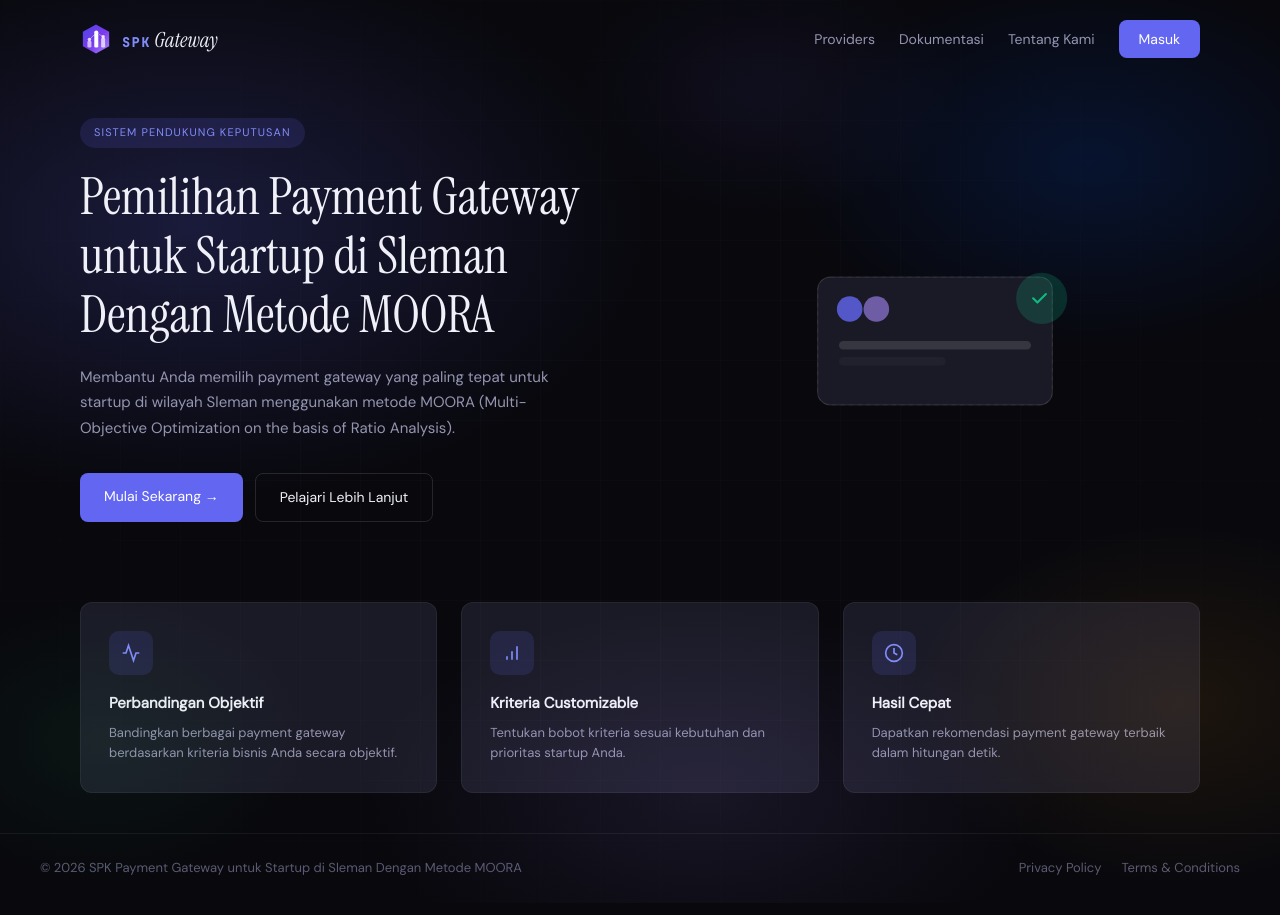
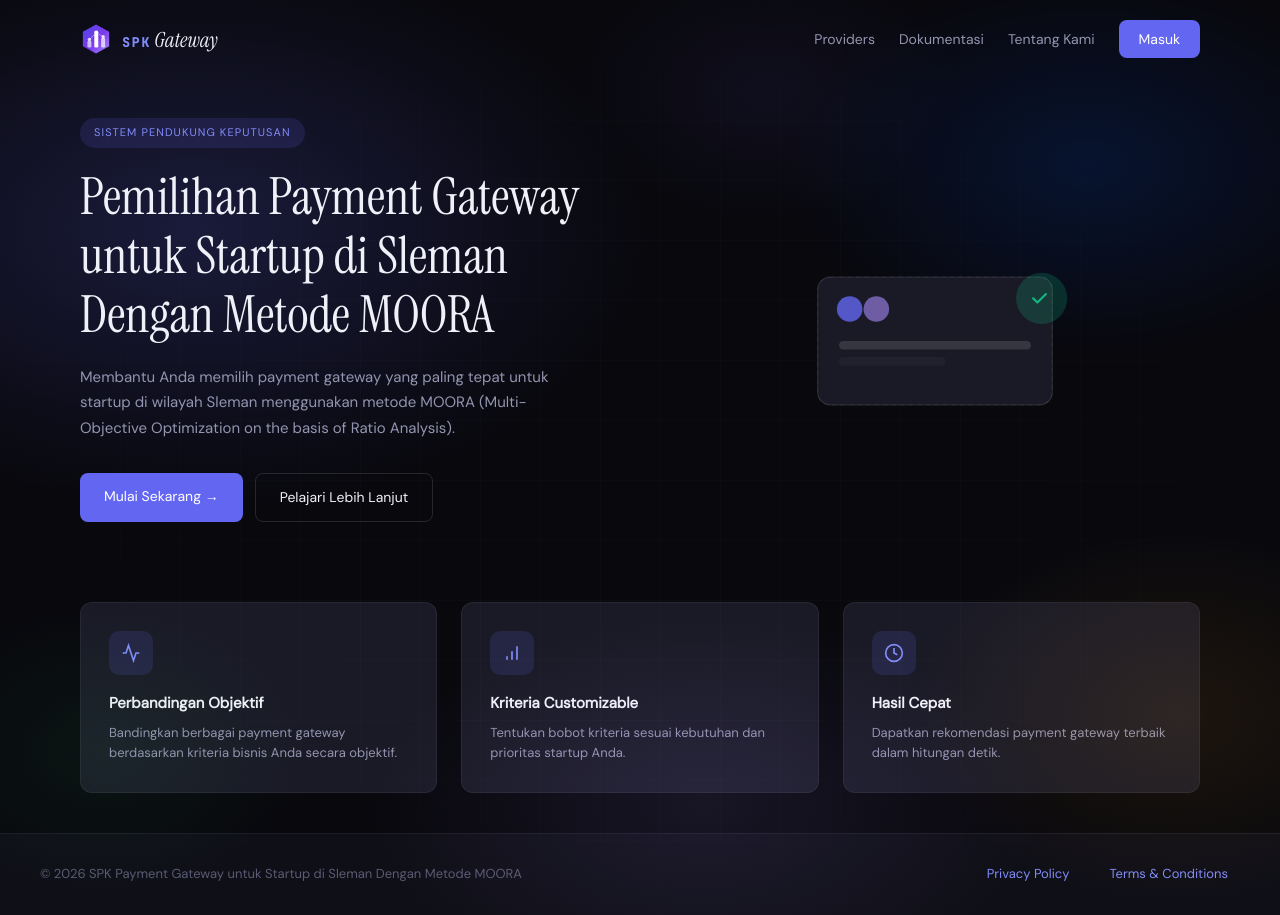
Before and after one commit to pamunqas/spk-app, a Next.js app: page / in a window 1280 px wide. Built offline with nearby package versions, Linux system fonts and the light colour scheme.

Commit message:
fix: make footer links more visible with styling

```diff
--- a/app/globals.css
+++ b/app/globals.css
@@ -747,11 +747,18 @@ body { font-family: var(--font-body); background: var(--bg); color: var(--text);
 .landing-footer {
   border-top: 1px solid var(--border); padding: 24px 40px;
   display: flex; align-items: center; justify-content: space-between;
+  background: var(--bg-2);
 }
-.landing-footer p { font-size: 13px; color: var(--text-3); }
-.landing-footer-links { display: flex; gap: 20px; }
-.landing-footer-links a { font-size: 13px; color: var(--text-3); text-decoration: none; }
-.landing-footer-links a:hover { color: var(--text-2); }
+.landing-footer p { font-size: 13px; color: var(--text-3); flex: 1; }
+.landing-footer-links { display: flex; gap: 16px; align-items: center; }
+.landing-footer-links a {
+  font-size: 13px; color: var(--primary-light); text-decoration: none;
+  padding: 6px 12px; border-radius: 6px;
+  transition: all 0.2s;
+}
+.landing-footer-links a:hover {
+  background: var(--primary-dim);
+}
 
 @media (max-width: 900px) {
   .landing-hero { grid-template-columns: 1fr; text-align: center; }
```
